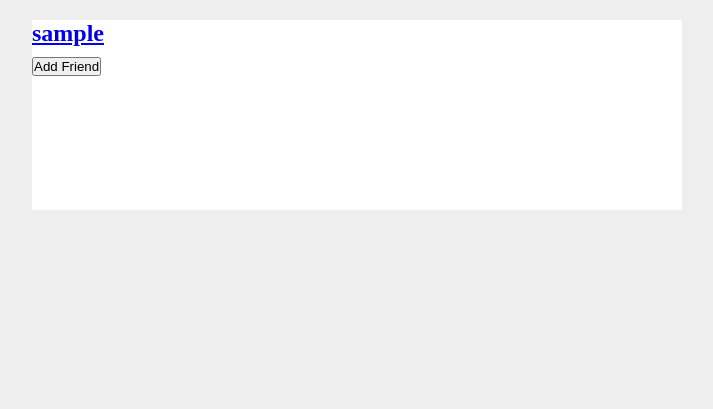
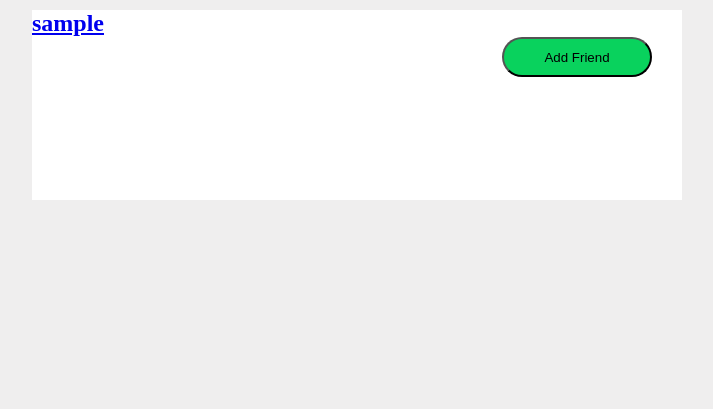
Before and after one commit to Sh1ngeki/Tidder, a Flask app: page /add_friends in a window 1280 px wide. Shown: the part 50-459 px from the top of the page, without its empty margins (283-996 px from the left). Run offline with Flask 3, Linux system fonts and the light colour scheme; a user stored in the database is signed in; tables that the repository leaves empty hold one stand-in row (values such as "Sample post").

Commit message:
final details

```diff
--- a/main.py
+++ b/main.py
@@ -132,7 +132,8 @@ def forgot_password():
     return render_template('resetpassword.html')
 
 
-@app.route('/feed')
+@app.route('/feed', methods=['GET', 'POST'])
+@login_required
 def feed():
     key = '887aaff89bee4fd742287bfd4afa2483'
     city = 'Tbilisi'
@@ -144,7 +145,8 @@ def feed():
     pressure = result['main']['pressure']
     wind = result['wind']['speed']
     posts = Post.query.all()
-    return render_template('home.html', user=current_user, posts=posts, city=city, temp=temp, climat=climat,
+    return render_template('home.html', user=current_user,  posts=posts, city=city, temp=temp,
+                           climat=climat,
                            pressure=pressure, wind=wind)
 
 
--- a/static/css/friends.css
+++ b/static/css/friends.css
@@ -5,11 +5,23 @@
     background: #09d25d;
     width: 150px;
     height:40px;
-    top: 0;
     left: 600px;
+    top: -100px;
+
 }
 .add-friends-section {
-
     width: 700px;
+}
+.add-users {
+    position: absolute;
+    top: 60px;
+}
+.add-user-button{
+    margin-left: 470px;
+    border-radius: 30px;
+    color: #000102;
+    background: #09d25d;
+    width: 150px;
+    height:40px;
 
 }
--- a/static/css/style.css
+++ b/static/css/style.css
@@ -21,6 +21,7 @@ body {
   position: absolute;
   width: 150px;
   height: 100%;
+
 }
 /* ########################################### */
 /* SECTIONS */
--- a/templates/add_friends.html
+++ b/templates/add_friends.html
@@ -17,6 +17,7 @@
       rel="stylesheet"
     />
     <link rel="stylesheet" href="/static//css/app.css" />
+    <link rel="stylesheet" href="/static/css/friends.css">
   </head>
   <body>
     <!-- ######################################################### -->
@@ -51,7 +52,7 @@
             title="Chat"
           />
         </a>
-        <a href="#">
+        <a href="/friends">
           <img
             src="/static/images/friends.png"
             alt="Friends Logo"
@@ -73,22 +74,14 @@
     <!-- ######################################################### -->
     <!-- MAIN -->
     <div class="flex">
-      <section class="main">
-<!--        {% for user in users %}-->
-<!--        <div class="post">-->
-<!--          <a href="/profile/{{user.username}}">-->
-<!--            <h1>{{user.username}}</h1>-->
-<!--          </a>-->
-<!--          <button style="margin-top: 10px"  type="submit">Add Friend</button>-->
-<!--        </div>-->
-<!--        {% endfor %}-->
+      <section class="add-users">
         {% if users %}
     {% for user in users %}
       <div class="post">
         <a href="/profile/{{ user.username }}">
-          <h1>{{ user.username }}</h1>
+          <h1 class="guest-user">{{ user.username }}</h1>
         </a>
-        <button style="margin-top: 10px" type="submit">Add Friend</button>
+        <button class="add-user-button" type="submit">Add Friend</button>
       </div>
     {% endfor %}
   {% else %}
--- a/templates/comment.html
+++ b/templates/comment.html
@@ -130,7 +130,7 @@
             <h3><a href="/profile/{{comment.users.username}}" class="user-info">Commented by {{ comment.users.username }}</a></h3>
             <small>{{comment.date_created}}</small>
           </div>
-          <strong>{{comment.text}}</strong>
+          <strong style="color: #09d25d">{{comment.text}}</strong>
 
         {% if user.id == comment.author or user.id == post_.author%}
         <button type="button" class="comment-delete">
--- a/templates/friends.html
+++ b/templates/friends.html
@@ -75,6 +75,10 @@
     <!-- MAIN -->
     <div class="flex">
       <section class="main">
+        <h3>
+          Your Friends:
+        </h3>
+
         <a href="/add_friends">
           <div class="add-friends-section">
           <button style="margin-top: 90px" class="add-friends-button" type="submit">Add Friends</button>
--- a/templates/index.html
+++ b/templates/index.html
@@ -14,7 +14,7 @@
 <link rel="stylesheet" href="/static/css/style.css" />
 
     <div class="container-photo">
-        <img src="/static/images/reddit photo.png" alt="good photo" class="background-photo" />
+        <img src="/static/images/border.jpg" alt="good photo" class="background-photo" />
     </div>
 
 <section class="index-section">
--- a/templates/resetpassword.html
+++ b/templates/resetpassword.html
@@ -13,7 +13,7 @@
 />
 <link rel="stylesheet" href="/static/css/style.css" />
   <div>
-      <img src="/static/images/reddit photo.png" alt="good photo" class="background-photo"/>
+      <img src="/static/images/border.jpg" alt="good photo" class="background-photo"/>
     </div>
 <section class="password-section">
     <img
--- a/templates/resetusername.html
+++ b/templates/resetusername.html
@@ -14,7 +14,7 @@
 <link rel="stylesheet" href="/static/css/style.css" />
     <div>
         <img
-          src="/static/images/reddit photo.png"
+          src="/static/images/border.jpg"
           alt="good photo"
           class="background-photo"
         />
--- a/templates/satestod.html
+++ b/templates/satestod.html
@@ -135,7 +135,7 @@
                     <p>{{ climat }}</p>
                 </div>
                 <div>
-                    <p>Celsius: {{ temp }}</p>
+                    <p>Celsius: {{ temp }}°</p>
                 </div>
                 <div style="font-size: 14px">
                     <p>Pressure: {{ pressure }}</p>
--- a/templates/signup.html
+++ b/templates/signup.html
@@ -13,7 +13,7 @@
 />
 <link rel="stylesheet" href="/static/css/style.css" />
     <div>
-<img src="/static/images/reddit photo.png" alt="good photo" class="background-photo" />
+<img src="/static/images/border.jpg" alt="good photo" class="background-photo" />
 
     </div>
 <section class="signup-section">
```
Also changed, not shown: templates/home.html (+8 -42 lines), static/images/border.jpg (added).
